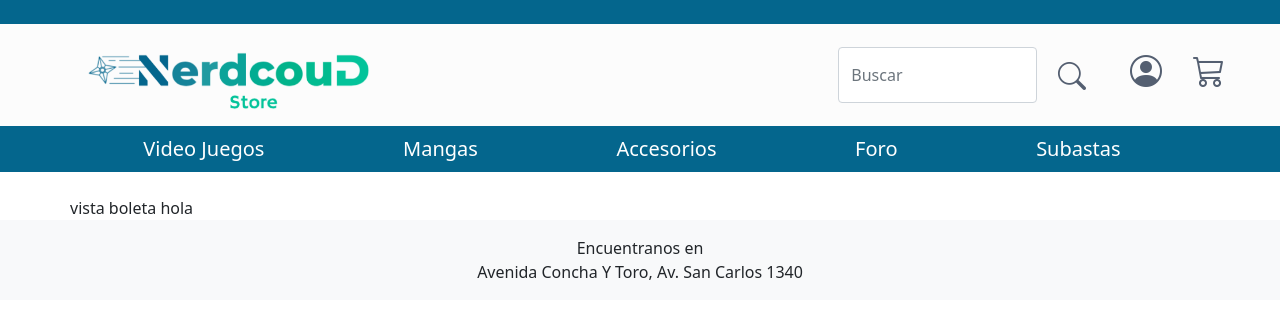
After one commit to sovieeet/NerDCoudStore, a Django app: page /vistaBoleta/ in a window 1280 px wide. The commit adds this page. Shown: the top 319 px of the page. Run offline with Django 4.2, Linux system fonts and the light colour scheme; parts of the project's set-up code (start-up, migrations or seed data) failed here and were passed over.

Commit message:
sin cambios

```diff
--- /dev/null
+++ b/nerdapp/templates/informe/vistaBoleta.html
@@ -0,0 +1,8 @@
+{% extends 'nerdapp/base.html' %} {% block title %}Informes{% endblock title %}
+{%block contenido %} {% load humanize %} {% load static %}
+
+<div class="row">
+    vista boleta
+    {{texto}}
+</div>
+{% endblock contenido %}
--- a/nerdapp/templates/nerdapp/base.html
+++ b/nerdapp/templates/nerdapp/base.html
@@ -73,6 +73,9 @@
 						</li>
 						{% if user.is_authenticated %}
 						<li class="nav-item m-auto">
+							<a href="{% url 'vistaBoleta' %}" class="navbar-brand">Mis compras</a>
+						</li>
+						<li class="nav-item m-auto">
 							<a href="{% url 'logout' %}" class="navbar-brand">Cerrar sesión</a>
 						</li>
 						<li class="text-subtitulo m-auto" style="color: #fcfcfc">
--- a/nerdapp/urls.py
+++ b/nerdapp/urls.py
@@ -22,6 +22,7 @@ urlpatterns = [
     path('products/', views.ProductView, name='products'),
     path('listForo/', views.listarYComentarForo.as_view(), name='listForo'),
     path('agregarForo/', views.agregarForo, name='agregarForo'),
+    path('vistaBoleta/', views.vistaBoleta, name='vistaBoleta'),
 
 ]
 
--- a/nerdapp/views.py
+++ b/nerdapp/views.py
@@ -474,3 +474,10 @@ def descargar_excel(request):
     wb.save(response)
 
     return response
+
+def vistaBoleta(request):
+
+    context = {
+        "texto":"hola"
+    }
+    return render(request, 'informe/vistaBoleta.html', context)
```
